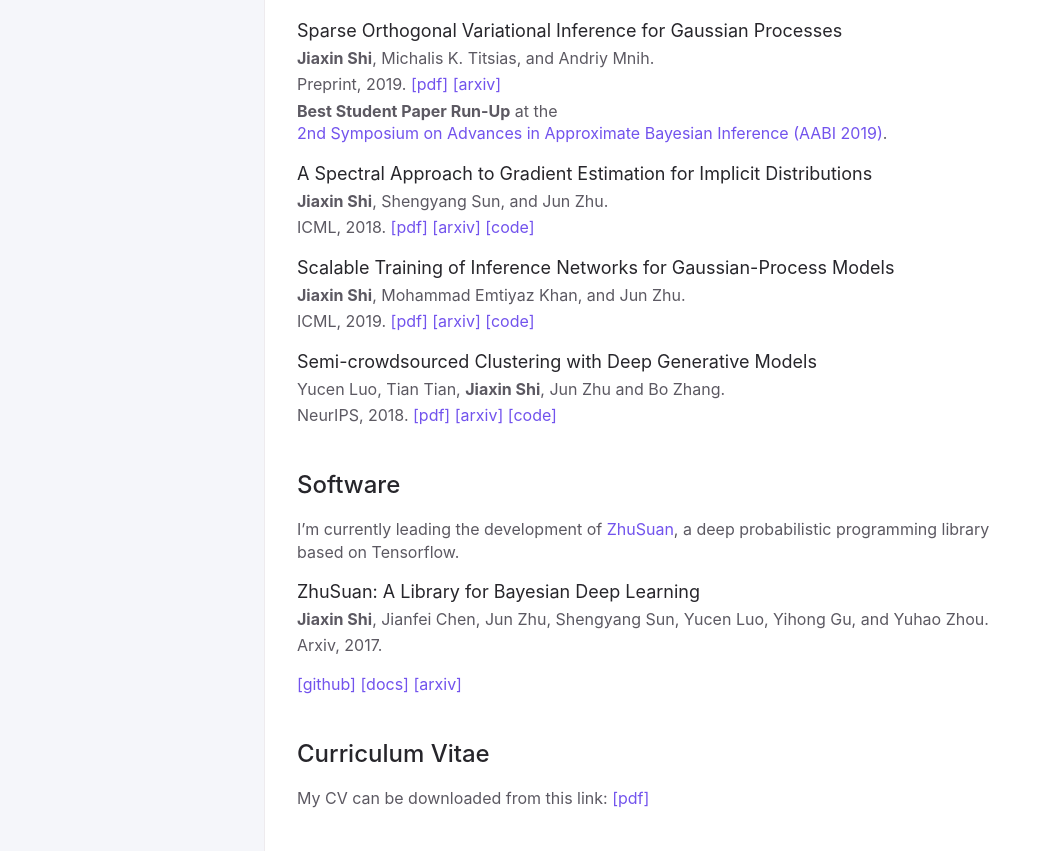
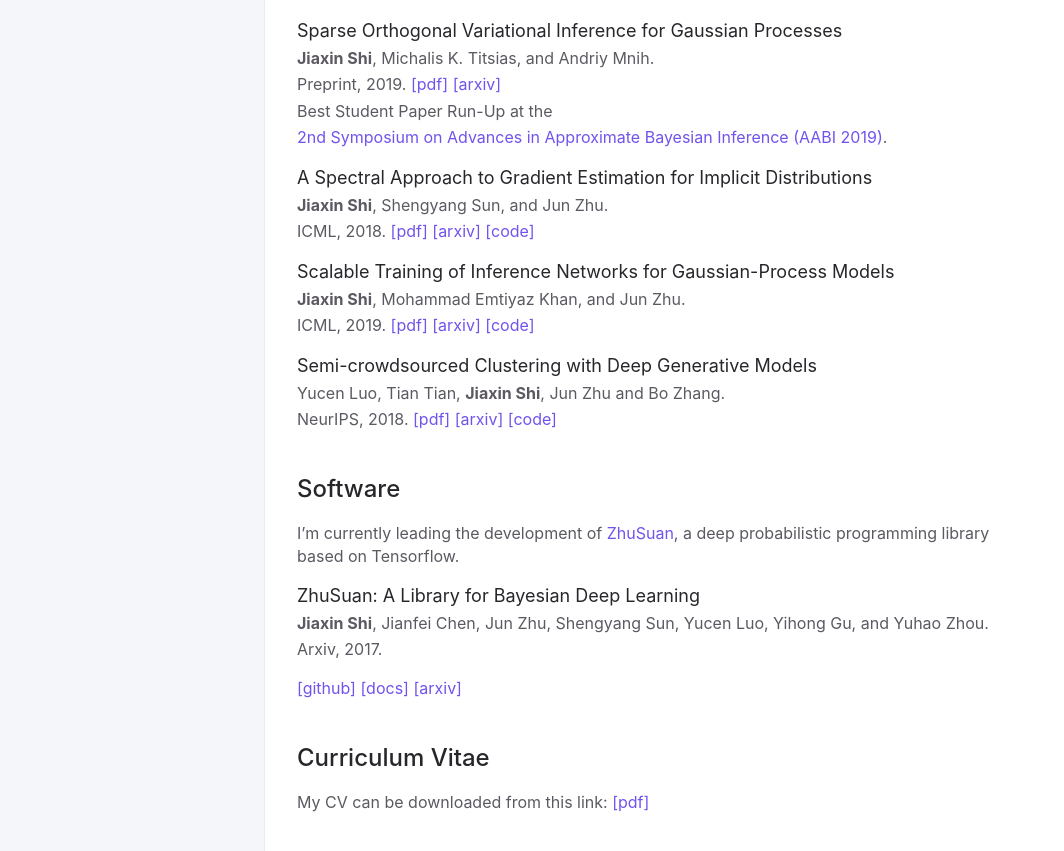
Before and after one commit to thjashin/thjashin.github.io, a Jekyll site: the page built from index.md, in a window 1280 px wide. Shown: the part 492-1343 px from the top of the page, without its empty margins (91-1155 px from the left). Built offline with Jekyll 4.4.1, drawn with Linux system fonts in a browser that asks for light colours.

Commit message:
minor update

```diff
--- a/index.md
+++ b/index.md
@@ -34,7 +34,9 @@ Preprint, 2019.
 [[pdf]](https://arxiv.org/pdf/1910.10596)
 [[arxiv]](https://arxiv.org/abs/1910.10596)
 {: .mb-1}
-**Best Student Paper Run-Up** at the [2nd Symposium on Advances in Approximate Bayesian Inference (AABI 2019)](http://approximateinference.org/).
+Best Student Paper Run-Up at the
+{: .mb-1}
+[2nd Symposium on Advances in Approximate Bayesian Inference (AABI 2019)](http://approximateinference.org/).
 
 A Spectral Approach to Gradient Estimation for Implicit Distributions
 {: .fs-5 .mb-1 .text-grey-dk-300}
```
